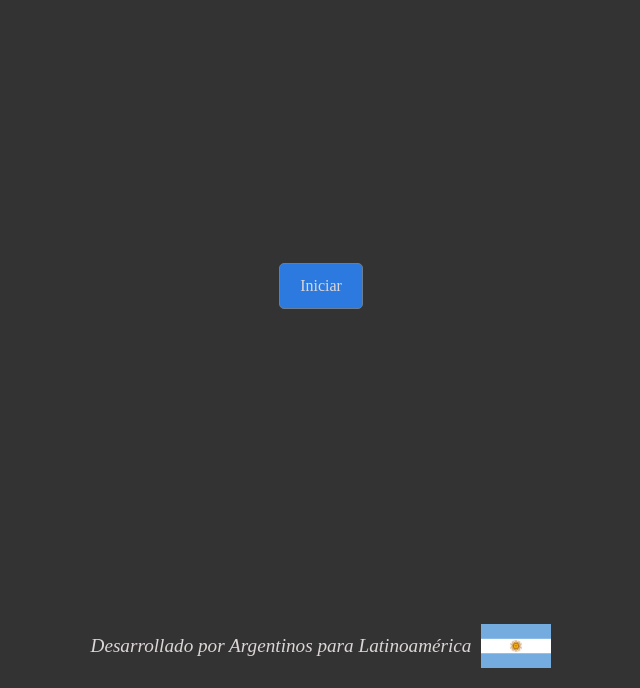
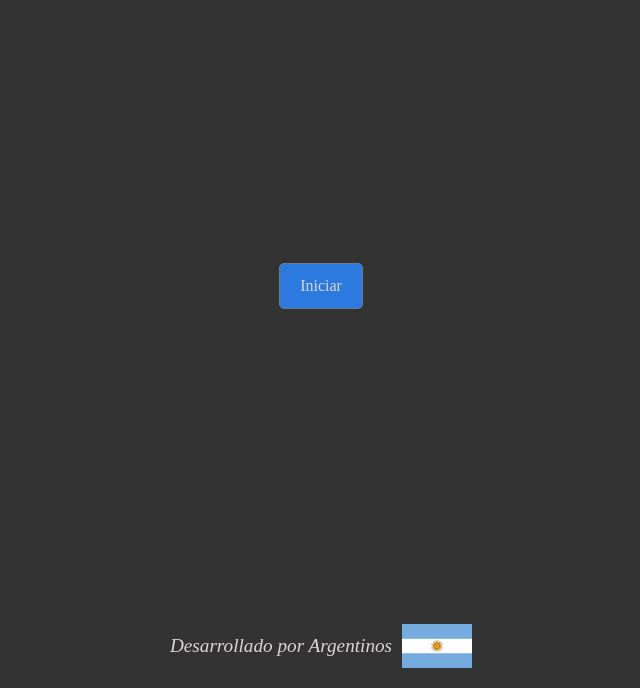
Before and after one commit to Ggaita/undeaenunacaja, a plain HTML site: page index.html in a window 1280 px wide. Shown: the part 112-800 px from the top of the page, without its empty margins (319-959 px from the left). Drawn offline with Linux system fonts and the light colour scheme.

Commit message:
DEAV1.11

```diff
--- a/index.html
+++ b/index.html
@@ -29,7 +29,7 @@
         <button id="btnReiniciar" onclick="reiniciar()" style="display:none;">Reiniciar</button>
     </main>
     <footer>
-        <p><i>Desarrollado por Argentinos para Latinoamérica</i></p>
+        <p><i>Desarrollado por Argentinos</i></p>
         <img src="./src/images/Flag_of_Argentina.svg.webp" alt="Bandera de Argentina" class="bandera">
     </footer>
 
```
